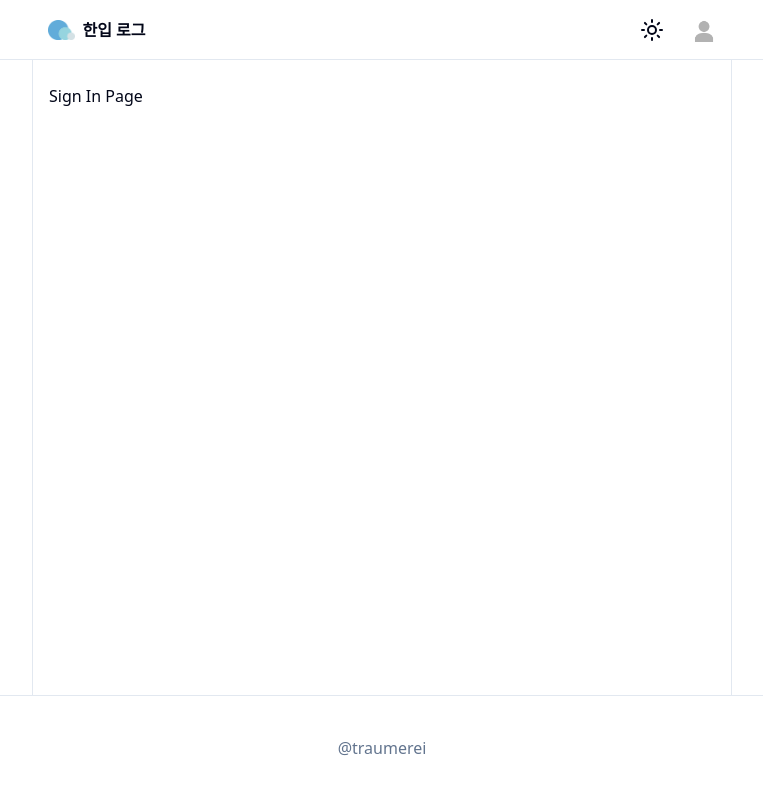
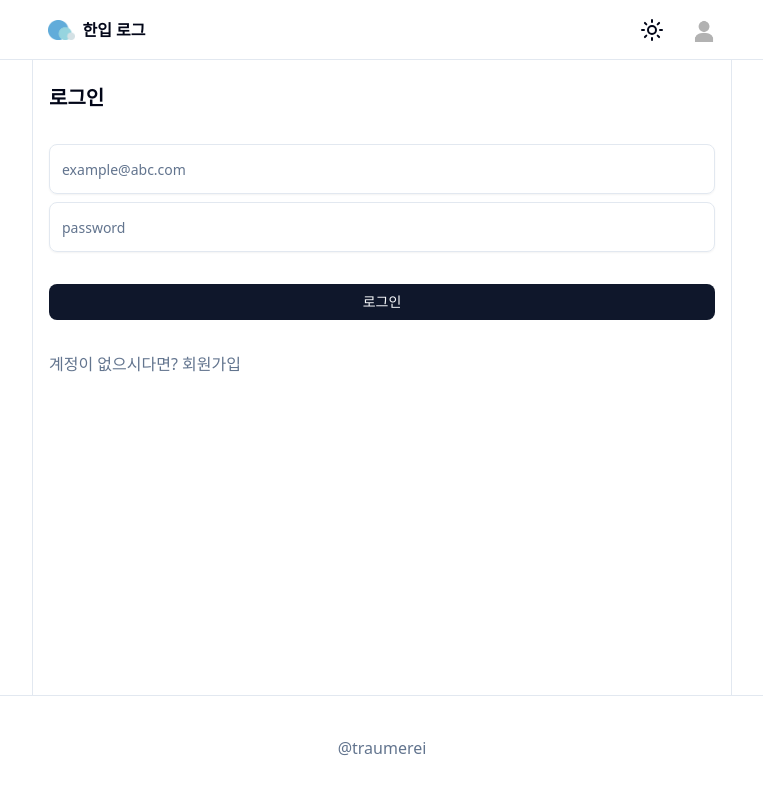
Before and after one commit to traumereiii/onebite-log-react, a React (Vite) app: page /sign-in in a window 1280 px wide. Shown: the top 794 px of the page, without its empty margins (258-1021 px from the left). Built offline with nearby package versions, Linux system fonts and the light colour scheme.

Commit message:
로그인 페이지 구현

```diff
--- a/src/api/auth.ts
+++ b/src/api/auth.ts
@@ -16,3 +16,13 @@
   if (error) throw error;
   return data;
 }
+
+export async function sigInWithPassword({
+  email,
+  password,
+}: {
+  email: string;
+  password: string;
+}) {
+  const response = await supabase.auth.signInWithPassword({ email, password });
+}
--- /dev/null
+++ b/src/hooks/mutations/use-sign-in-with-password.ts
@@ -0,0 +1,8 @@
+import { useMutation } from "@tanstack/react-query";
+import { sigInWithPassword } from "@/api/auth.ts";
+
+export function useSignInWithPassword() {
+  return useMutation({
+    mutationFn: sigInWithPassword,
+  });
+}
--- a/src/pages/SignInPage.tsx
+++ b/src/pages/SignInPage.tsx
@@ -1,5 +1,51 @@
-interface SignInPageProps {}
+import { Input } from "@/components/ui/input.tsx";
+import { Button } from "@/components/ui/button.tsx";
+import { Link } from "react-router";
+import { useState } from "react";
+import { useSignInWithPassword } from "@/hooks/mutations/use-sign-in-with-password.ts";
 
-export default function SignInPage(props: SignInPageProps) {
-  return <div>Sign In Page</div>;
+export default function SignInPage() {
+  const [email, setEmail] = useState("");
+  const [password, setPassword] = useState("");
+
+  const { mutate: signInWithPassword } = useSignInWithPassword();
+
+  const handleSignInWithPasswordClick = () => {
+    if (email.trim() === "") return;
+    if (password.trim() === "") return;
+
+    signInWithPassword({ email, password });
+  };
+
+  return (
+    <div className="flex flex-col gap-8">
+      <div className="text-xl font-bold">로그인</div>
+      <div className="flex flex-col gap-2">
+        <Input
+          value={email}
+          onChange={(e) => setEmail(e.target.value)}
+          className="py-6"
+          type="email"
+          placeholder="example@abc.com"
+        />
+        <Input
+          value={password}
+          onChange={(e) => setPassword(e.target.value)}
+          className="py-6"
+          type="password"
+          placeholder="password"
+        />
+      </div>
+      <div>
+        <Button className="w-full" onClick={handleSignInWithPasswordClick}>
+          로그인
+        </Button>
+      </div>
+      <div>
+        <Link className="text-muted-foreground hover:underline" to={"/sign-up"}>
+          계정이 없으시다면? 회원가입
+        </Link>
+      </div>
+    </div>
+  );
 }
```
